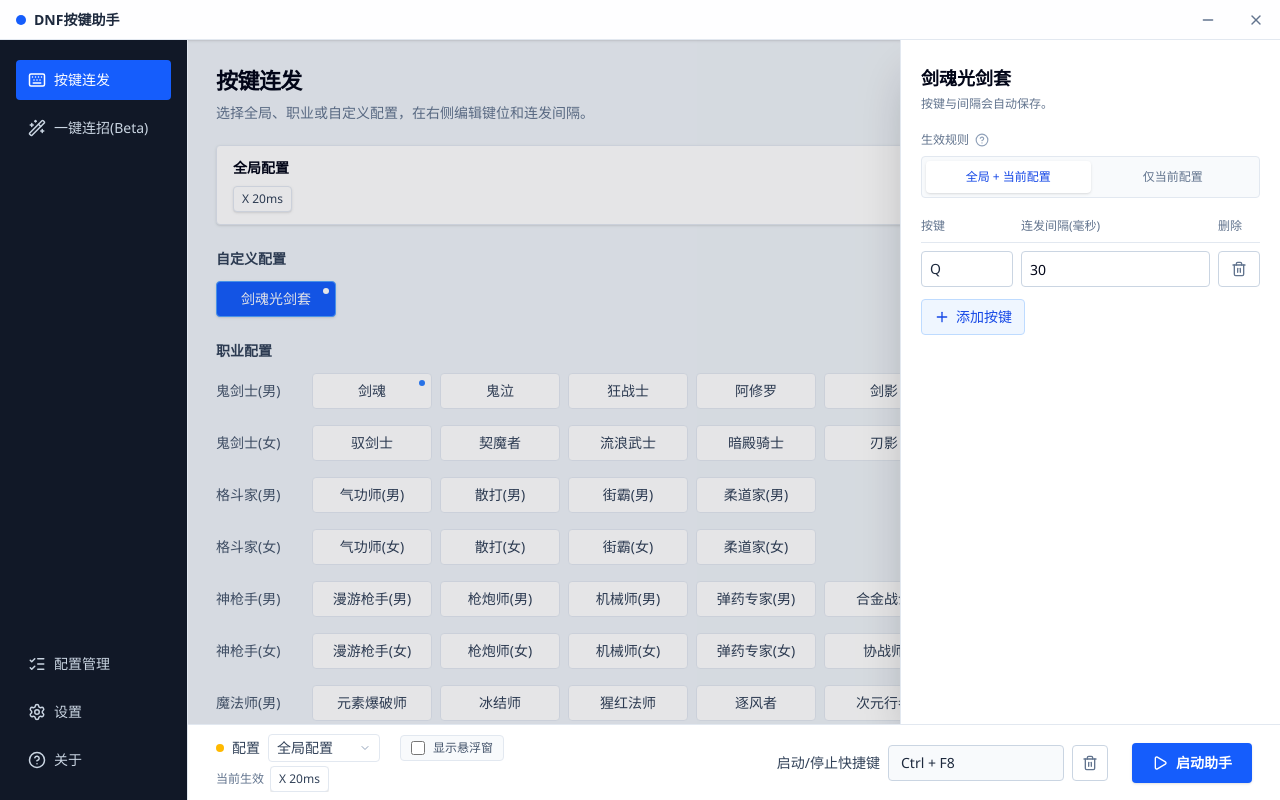
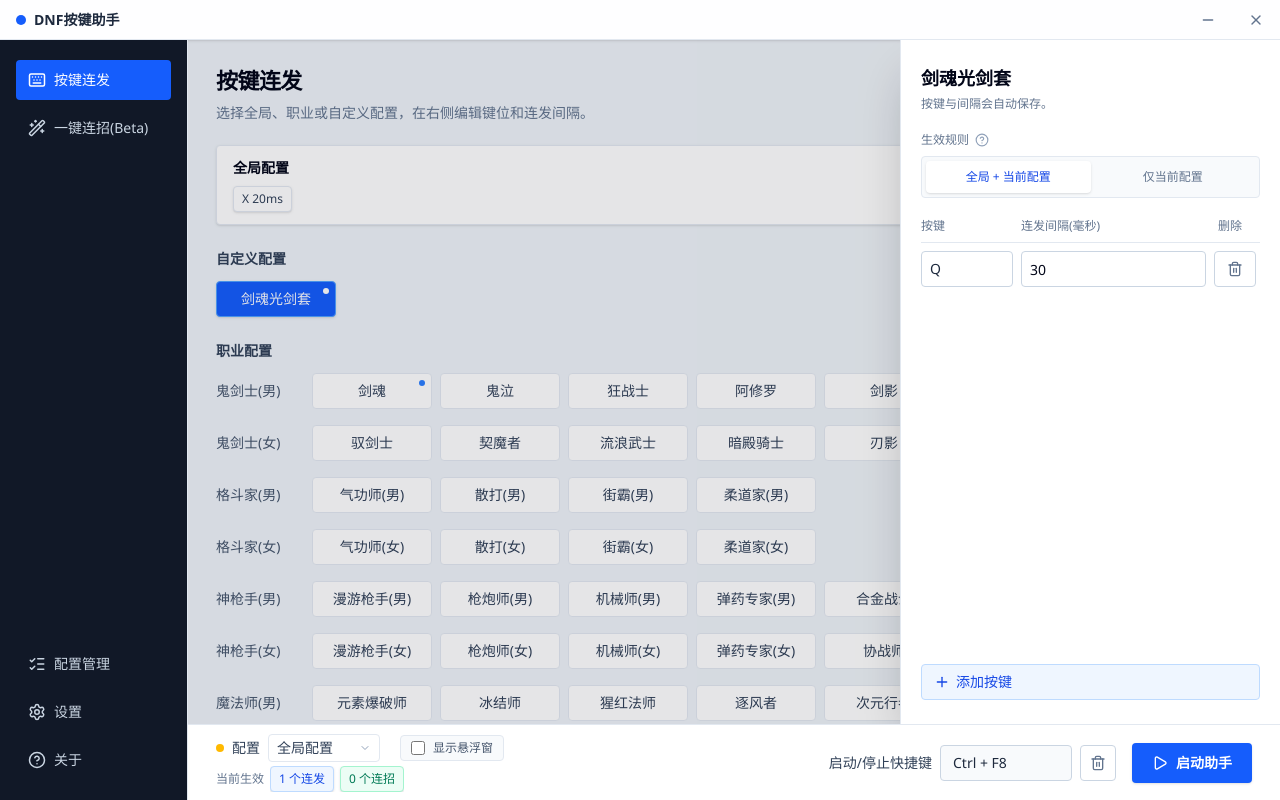
Before and after one commit to i02Zane/DNFAutoFire, a React (Vite) app: page / in a window 1280 px wide. Both pictures are taken after a click on the button "剑魂光剑套". Built offline with nearby package versions, Linux system fonts and the light colour scheme; a web font is replaced by a local one.

Commit message:
fix: keep autofire footer compact
Keep the autofire footer from stretching when many keys are present, use a count badge for current effective keys, and avoid clipping the config selector and rule tooltip popovers in the right-side editor.

```diff
--- a/src/app.tsx
+++ b/src/app.tsx
@@ -542,7 +542,7 @@ function MainApp() {
           </div>
         </aside>
 
-        <main className="grid min-w-0 flex-1 grid-rows-[1fr_76px]">
+        <main className="grid min-h-0 min-w-0 flex-1 grid-rows-[1fr_76px]">
           <div className="min-h-0 overflow-hidden">
             {page === "autofire" ? (
               <div className="relative h-full min-w-0">
@@ -664,17 +664,17 @@ function MainApp() {
                     onClick={closeTarget}
                   >
                     <aside
-                      className="h-full w-[380px] border-l border-slate-200 bg-white px-5 py-6 shadow-2xl"
+                      className="flex h-full w-[380px] flex-col overflow-visible border-l border-slate-200 bg-white shadow-2xl"
                       onClick={(event) => event.stopPropagation()}
                     >
-                      <div className="mb-5">
+                      <div className="px-5 pt-6 pb-5">
                         <h2 className="text-lg font-semibold">{selectedTitle}</h2>
                         <p className="mt-1 text-xs text-slate-500">按键与间隔会自动保存。</p>
                       </div>
 
                       {target.type === "profile" && (
-                        <>
-                          <div className="mb-5">
+                        <div className="px-5 pb-5">
+                          <div>
                             <div className="mb-2 flex items-center gap-1.5 text-xs font-medium text-slate-500">
                               <span>生效规则</span>
                               <RuleHelpTooltip />
@@ -698,15 +698,17 @@ function MainApp() {
                               />
                             </div>
                           </div>
-                        </>
+                        </div>
                       )}
 
+                      <div className="min-h-0 flex-1 px-5 pb-6">
                         <KeyTable
                           keys={selectedKeys}
                           onAdd={addKey}
                           onDelete={deleteKey}
                           onUpdate={updateKey}
                         />
+                      </div>
                     </aside>
                   </div>
                 )}
@@ -743,8 +745,8 @@ function MainApp() {
             )}
           </div>
 
-          <footer className="flex items-center gap-5 border-t border-slate-200 bg-white px-7">
-            <div className="min-w-0 flex-1">
+          <footer className="grid min-w-0 grid-cols-[minmax(0,1fr)_auto] items-center gap-5 border-t border-slate-200 bg-white px-7">
+            <div className="min-w-0">
               <div className="flex items-center gap-2">
                 <span className="h-2 w-2 rounded-full bg-amber-400" />
                 <span className="text-sm font-medium text-slate-700">配置</span>
@@ -771,21 +773,21 @@ function MainApp() {
               </div>
               <div className="mt-1 flex min-w-0 items-center gap-1.5 overflow-hidden">
                 <span className="shrink-0 text-xs text-slate-500">当前生效</span>
-                <div className="flex min-w-0 gap-1.5 overflow-hidden">
-                  <KeySummary active={false} keys={effectiveKeys} />
-                  {effectiveCombos.length > 0 && (
-                    <span className="rounded border border-emerald-200 bg-emerald-50 px-2 py-1 text-xs font-medium text-emerald-700 shadow-sm">
+                <div className="flex min-w-0 flex-nowrap gap-1.5 overflow-hidden">
+                  <span className="shrink-0 rounded border border-blue-200 bg-blue-50 px-2 py-1 text-xs font-medium text-blue-700 shadow-sm">
+                    {effectiveKeys.length} 个连发
+                  </span>
+                  <span className="shrink-0 rounded border border-emerald-200 bg-emerald-50 px-2 py-1 text-xs font-medium text-emerald-700 shadow-sm">
                     {effectiveCombos.length} 个连招
                   </span>
-                  )}
                 </div>
               </div>
             </div>
-            <div className="flex shrink-0 items-center gap-6">
-              <div className="grid grid-cols-[auto_1fr_auto] items-center gap-2">
+            <div className="flex min-w-0 shrink-0 items-center gap-4">
+              <div className="grid min-w-0 grid-cols-[auto_minmax(0,1fr)_auto] items-center gap-2">
                 <span className="text-sm font-medium text-slate-700">启动/停止快捷键</span>
                 <button
-                  className="h-9 min-w-[176px] rounded border border-slate-300 bg-slate-50 px-3 text-left text-sm font-medium text-slate-800 transition hover:border-blue-400 hover:bg-blue-50"
+                  className="h-9 min-w-[132px] max-w-[132px] rounded border border-slate-300 bg-slate-50 px-3 text-left text-sm font-medium text-slate-800 transition hover:border-blue-400 hover:bg-blue-50"
                   type="button"
                   onClick={() => setRecordingHotkey(true)}
                 >
@@ -805,7 +807,7 @@ function MainApp() {
                 </button>
               </div>
 
-              <div className="flex items-center justify-end">
+              <div className="flex shrink-0 items-center justify-end">
                 <button
                   className={`inline-flex h-10 items-center gap-2 rounded px-5 text-sm font-semibold text-white shadow-sm transition ${
                     running ? "bg-red-600 hover:bg-red-700" : "bg-blue-600 hover:bg-blue-700"
--- a/src/components/app-ui.tsx
+++ b/src/components/app-ui.tsx
@@ -354,13 +354,13 @@ export function KeyTable({
   }, [onUpdate, recordingIndex]);
 
   return (
-    <div>
-      <div className="grid grid-cols-[92px_1fr_42px] gap-2 border-b border-slate-200 pb-2 text-xs font-medium text-slate-500">
+    <div className="flex h-full min-h-0 flex-col">
+      <div className="sticky top-0 z-10 grid grid-cols-[92px_1fr_42px] gap-2 border-b border-slate-200 bg-white pb-2 text-xs font-medium text-slate-500">
         <div>按键</div>
         <div>连发间隔(毫秒)</div>
         <div>删除</div>
       </div>
-      <div className="mt-2 space-y-2">
+      <div className="mt-2 min-h-0 flex-1 space-y-2 overflow-y-auto pr-1">
         {keys.map((key, index) => (
           <div key={`${key.vk}-${index}`} className="grid grid-cols-[92px_1fr_42px] gap-2">
             <button
@@ -414,7 +414,7 @@ export function KeyTable({
         ))}
       </div>
       <button
-        className="mt-3 inline-flex h-9 items-center gap-1.5 rounded border border-blue-200 bg-blue-50 px-3 text-sm font-medium text-blue-700 transition hover:bg-blue-100"
+        className="mt-3 inline-flex h-9 shrink-0 items-center gap-1.5 rounded border border-blue-200 bg-blue-50 px-3 text-sm font-medium text-blue-700 transition hover:bg-blue-100"
         type="button"
         onClick={onAdd}
       >
@@ -542,7 +542,11 @@ export function KeySummary({ active, keys }: { active: boolean; keys: KeyBinding
   // 配置卡片和底部状态栏都复用这个摘要，空配置要显式显示“未设置”。
   if (keys.length === 0) {
     return (
-      <span className={active ? "text-xs text-blue-700" : "text-xs text-slate-400"}>未设置</span>
+      <span
+        className={active ? "shrink-0 text-xs text-blue-700" : "shrink-0 text-xs text-slate-400"}
+      >
+        未设置
+      </span>
     );
   }
   return (
@@ -550,7 +554,7 @@ export function KeySummary({ active, keys }: { active: boolean; keys: KeyBinding
       {keys.map((key) => (
         <span
           key={key.vk}
-          className={`rounded border px-2 py-1 text-xs font-medium ${
+          className={`shrink-0 rounded border px-2 py-1 text-xs font-medium ${
             active
               ? "border-blue-200 bg-white text-blue-800 shadow-sm"
               : "border-slate-200 bg-white text-slate-700 shadow-sm"
```
Lines whose indentation alone changed are shown as unchanged.
